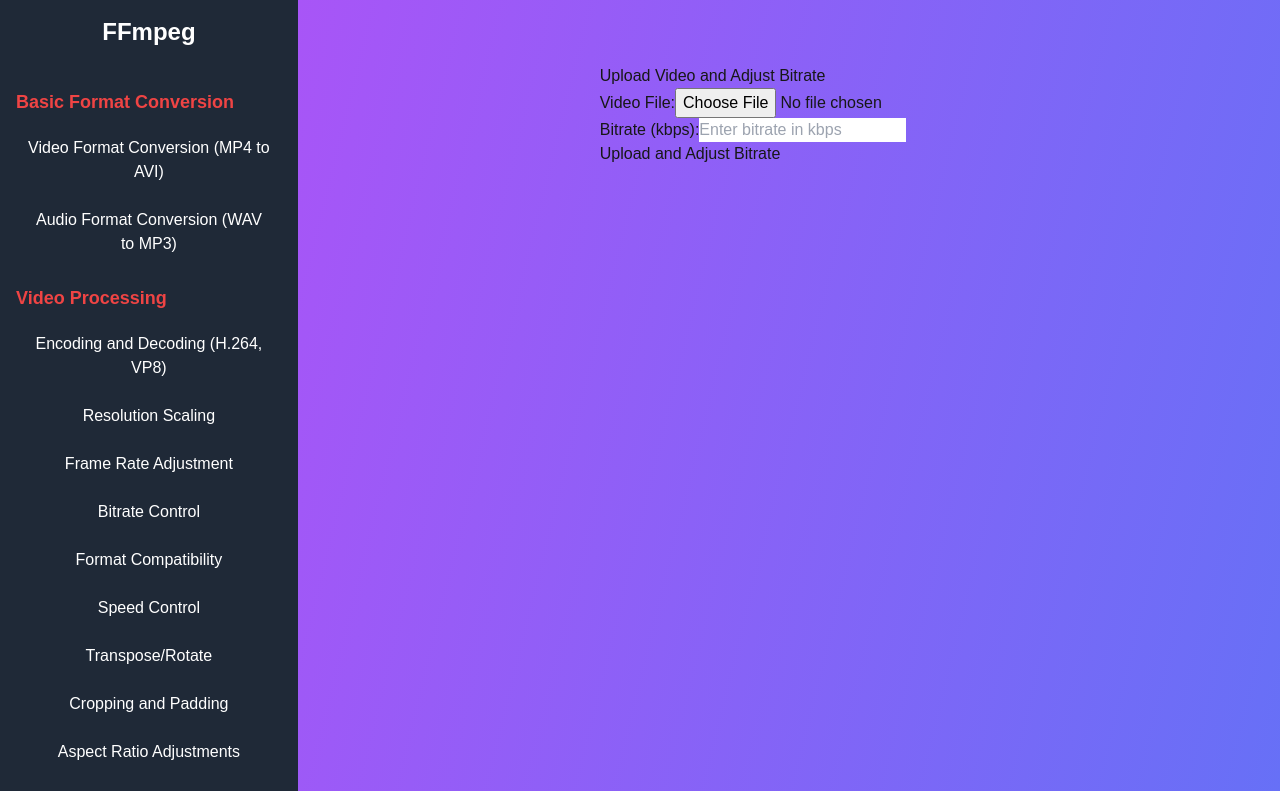
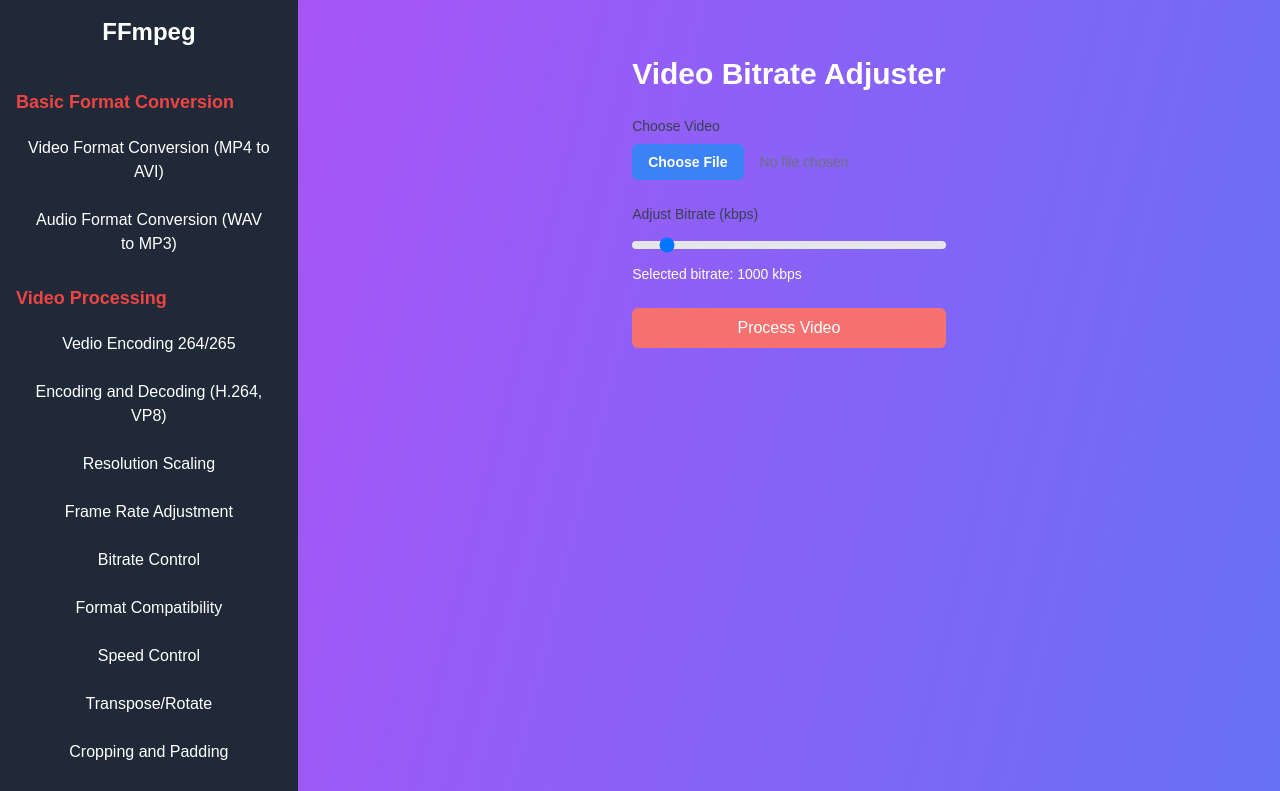
Before and after one commit to fistasolutions/ffmpegtools, a Next.js app in the folder frontend/: page /metadata/bitrateManage in a window 1280 px wide. Shown: the top 791 px of the page. Built offline with nearby package versions, Linux system fonts and the light colour scheme.

Commit message:
fix bitrate

```diff
--- a/frontend/src/app/metadata/bitrateManage/page.tsx
+++ b/frontend/src/app/metadata/bitrateManage/page.tsx
@@ -1,81 +1,140 @@
 'use client'
-// pages/uploadVideo.tsx
-import React, { useState } from "react";
-import axios from "axios";
+import React, { useState } from 'react';
 
-const UploadVideo = () => {
-  const [videoFile, setVideoFile] = useState<File | null>(null);
-  const [bitrate, setBitrate] = useState("");
-  const [videoUrl, setVideoUrl] = useState<string | null>(null);
-  const [loading, setLoading] = useState(false);
+export default function VideoProcessingPage() {
+  const [selectedFile, setSelectedFile] = useState(null);
+  const [bitrate, setBitrate] = useState(1000); // Default 1000 kbps
+  const [processing, setProcessing] = useState(false);
+  const [result, setResult] = useState(null);
+  const [error, setError] = useState(null);
 
-  const handleFileChange = (event: React.ChangeEvent<HTMLInputElement>) => {
-    if (event.target.files && event.target.files[0]) {
-      setVideoFile(event.target.files[0]);
-    }
+  const handleFileSelect = (event:any) => {
+    const file = event.target.files[0];
+    if (!file) return;
+    setSelectedFile(file);
   };
 
-  const handleBitrateChange = (event: React.ChangeEvent<HTMLInputElement>) => {
-    setBitrate(event.target.value);
-  };
+  const handleProcessVideo = async () => {
+    if (!selectedFile) return;
 
-  const handleSubmit = async (event: React.FormEvent) => {
-    event.preventDefault();
-    if (!videoFile || !bitrate) {
-      alert("Please select a video file and enter a bitrate.");
-      return;
-    }
+    setProcessing(true);
+    setError(null);
 
     const formData = new FormData();
-    formData.append("video", videoFile);
-    formData.append("bitrate", bitrate);
+    formData.append('video', selectedFile);
+    formData.append('bitrate', bitrate);
 
     try {
-      setLoading(true);
-      const response = await axios.post(
-        "http://localhost:5000/adjust-bitrate",
-        formData
-      );
+      const response = await fetch('http://localhost:5000/adjust-bitrate', {
+        method: 'POST',
+        body: formData,
+      });
 
-      // Save the Cloudinary URL from the response
-      setVideoUrl(response.data.url);
-    } catch (error) {
-      console.error("Error uploading video:", error);
+      const data = await response.json();
+
+      if (data.success) {
+        setResult({
+          videoUrl: `http://localhost:5000${data.videoUrl}`,
+          stats: data.stats
+        });
+      } else {
+        setError(data.error || 'Failed to process video');
+      }
+    } catch (err) {
+      setError('Error processing video');
     } finally {
-      setLoading(false);
+      setProcessing(false);
     }
   };
 
   return (
-    <div style={{ padding: "2rem" }}>
-      <h1>Upload Video and Adjust Bitrate</h1>
-      <form onSubmit={handleSubmit}>
-        <div>
-          <label>Video File:</label>
-          <input type="file" accept="video/*" onChange={handleFileChange} />
+    <div className="max-w-4xl mx-auto p-6">
+      <h1 className="text-3xl text-white font-bold mb-6">Video Bitrate Adjuster</h1>
+
+      {/* File Upload */}
+      <div className="mb-6">
+        <label
+          htmlFor="video-upload"
+          className="block text-sm font-medium text-gray-700 mb-2"
+        >
+          Choose Video
+        </label>
+        <input
+          id="video-upload"
+          type="file"
+          accept="video/*"
+          onChange={handleFileSelect}
+          className="block w-full text-sm text-gray-500
+                     file:mr-4 file:py-2 file:px-4
+                     file:rounded-md file:border-0
+                     file:text-sm file:font-semibold
+                     file:bg-blue-500 file:text-white
+                     hover:file:bg-blue-600
+                     cursor-pointer"
+        />
+      </div>
+
+      {/* Bitrate Slider */}
+      <div className="mb-6">
+        <label
+          htmlFor="bitrate-slider"
+          className="block text-sm font-medium text-gray-700 mb-2"
+        >
+          Adjust Bitrate (kbps)
+        </label>
+        <input
+          id="bitrate-slider"
+          type="range"
+          min="100"
+          max="10000"
+          value={bitrate}
+          onChange={(e) => setBitrate(Number(e.target.value))}
+          className="w-full h-2 bg-gray-200 rounded-lg appearance-none cursor-pointer"
+        />
+        <div className="mt-2 text-sm text-white">
+          Selected bitrate: {bitrate} kbps
         </div>
-        <div>
-          <label>Bitrate (kbps):</label>
-          <input
-            type="number"
-            value={bitrate}
-            onChange={handleBitrateChange}
-            placeholder="Enter bitrate in kbps"
+      </div>
+
+      {/* Process Button */}
+      <button
+        onClick={handleProcessVideo}
+        disabled={!selectedFile || processing}
+        className={`w-full py-2 px-4 rounded-md text-white font-medium
+                   ${!selectedFile || processing
+                     ? 'bg-red-400 cursor-not-allowed'
+                     : 'bg-blue-500 hover:bg-blue-600'
+                   } transition-colors duration-200`}
+      >
+        {processing ? 'Processing...' : 'Process Video'}
+      </button>
+
+      {/* Error Message */}
+      {error && (
+        <div className="mt-4 p-4 bg-red-50 border border-red-200 rounded-md">
+          <p className="text-red-700">{error}</p>
+        </div>
+      )}
+
+      {/* Result Video */}
+      {result && (
+        <div className="mt-6">
+          <h2 className="text-xl font-semibold mb-2">Processed Video</h2>
+          <video
+            controls
+            className="w-full rounded-lg border border-gray-200"
+            src={result.videoUrl}
           />
-        </div>
-        <button type="submit" disabled={loading}>
-          {loading ? "Processing..." : "Upload and Adjust Bitrate"}
-        </button>
-      </form>
-
-      {videoUrl && (
-        <div style={{ marginTop: "1rem" }}>
-          <h2>Processed Video:</h2>
-          <video controls src={videoUrl} style={{ maxWidth: "100%" }} />
+          {result.stats && (
+            <div className="mt-4 p-4 bg-blue-300 rounded-lg space-y-2">
+              <h3 className="font-medium">Processing Statistics:</h3>
+              <p className=''>Original Size: {(result.stats.originalSize / (1024 * 1024)).toFixed(2)} MB</p>
+              <p>Processed Size: {(result.stats.processedSize / (1024 * 1024)).toFixed(2)} MB</p>
+              <p>Compression Ratio: {result.stats.compressionRatio}</p>
+            </div>
+          )}
         </div>
       )}
     </div>
   );
-};
-
-export default UploadVideo;
+}
--- a/frontend/src/components/sidebar/page.tsx
+++ b/frontend/src/components/sidebar/page.tsx
@@ -54,6 +54,7 @@
     {
         heading: "Video Processing",
         child: [
+            { href: "/audio/encoding", label: "Vedio Encoding 264/265" },
             { href: "/video/encoding", label: "Encoding and Decoding (H.264, VP8)" },
             { href: "/video/resolution-scaling", label: "Resolution Scaling" },
             { href: "/video/frame-rate", label: "Frame Rate Adjustment" },
@@ -71,7 +72,6 @@
         heading: "Audio Processing",
         child: [
             { href: "/audio/extraction", label: "Audio Extraction" },
-            { href: "/audio/encoding", label: "Audio Encoding" },
             { href: "/audio/volume-adjustment", label: "Volume Adjustment" },
             { href: "/audio/channel-control", label: "Channel Control" },
             { href: "/audio/mixing", label: "Audio Mixing" },
```
